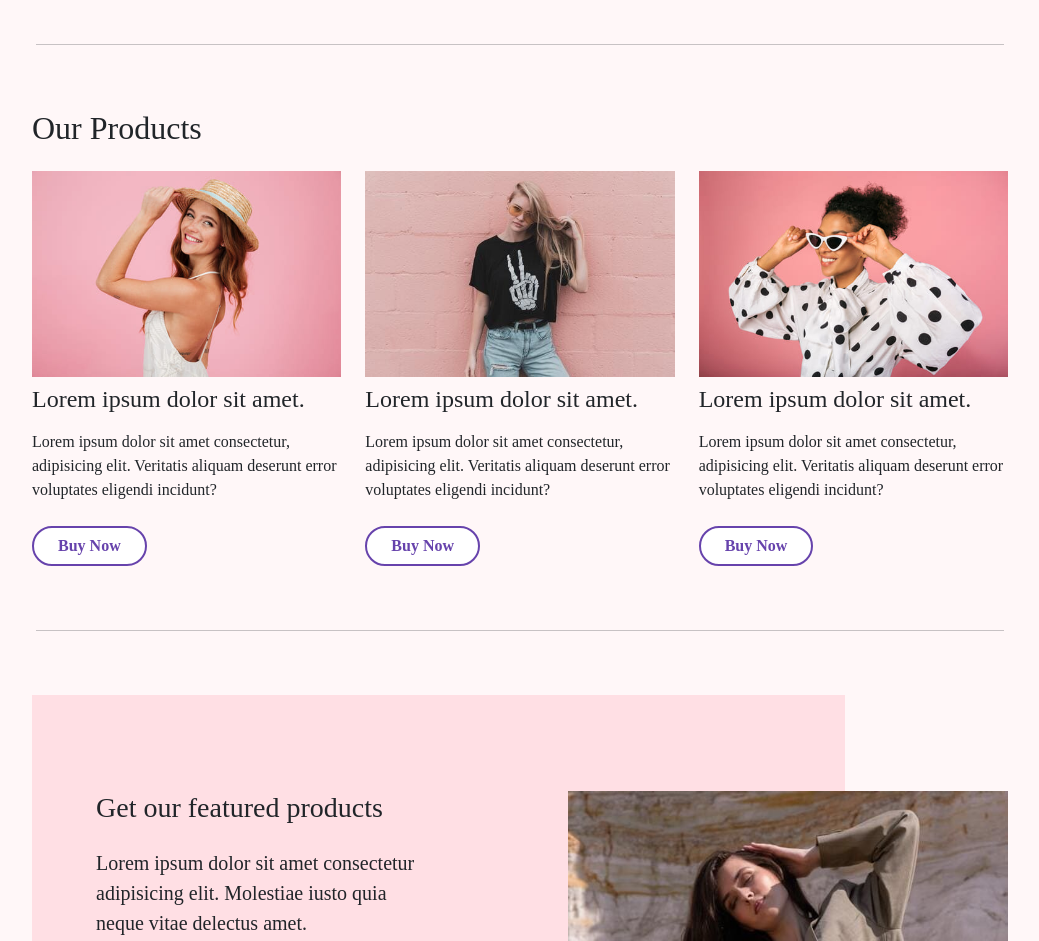
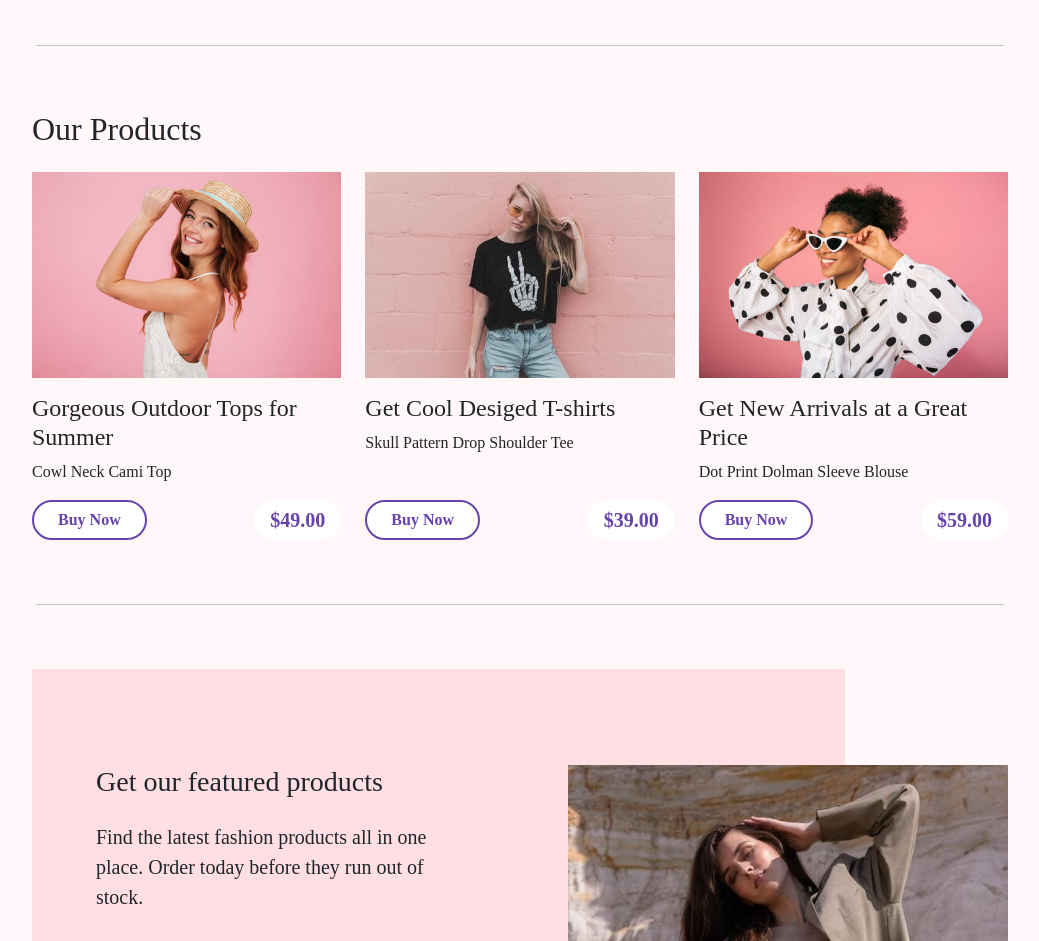
Before and after one commit to GHSoyad/ecommerce-page, a plain HTML site: page index.html in a window 1280 px wide. Shown: the part 1046-1987 px from the top of the page, without its empty margins (120-1159 px from the left). Drawn offline with nearby package versions, Linux system fonts and the light colour scheme; a web font is replaced by a local one.

Commit message:
Updated products section

```diff
--- a/index.html
+++ b/index.html
@@ -7,9 +7,13 @@
     <meta name="viewport" content="width=device-width, initial-scale=1.0">
     <title>Women Fashion Page</title>
     <link rel="shortcut icon" href="images/site-logo/site-favicon.png" type="image/x-icon">
-    <link rel="stylesheet" href="styles.css">
+
+    <!-- Bootstrap CSS -->
     <link href="https://cdn.jsdelivr.net/npm/bootstrap@5.2.0/dist/css/bootstrap.min.css" rel="stylesheet"
         integrity="sha384-gH2yIJqKdNHPEq0n4Mqa/HGKIhSkIHeL5AyhkYV8i59U5AR6csBvApHHNl/vI1Bx" crossorigin="anonymous">
+
+    <!-- Custom CSS -->
+    <link rel="stylesheet" href="styles.css">
 </head>
 
 <body>
@@ -19,7 +23,7 @@
             <div class="container-lg px-2 px-md-5">
                 <div class="container-fluid justify-content-end w-25 m-0 p-0">
                     <a class="navbar-brand m-0 p-0" href="#"><img class="img-fluid site-logo"
-                            src="images/site-logo/site-favicon.png" alt=""></a>
+                            src="images/site-logo/site-logo.png" alt=""></a>
                 </div>
                 <button class="navbar-toggler" type="button" data-bs-toggle="collapse" data-bs-target="#navbarNav"
                     aria-controls="navbarNav" aria-expanded="false" aria-label="Toggle navigation">
@@ -52,7 +56,7 @@
     <main class="px-2 px-md-5 px-lg-0">
 
         <!-- Hero section -->
-        <section class="container-fluid pb-3 fs-5">
+        <section class="container pb-3 fs-5">
             <div class="row justify-content-between align-items-center">
                 <div
                     class="col-12 col-sm-8 mx-auto col-md-6 d-flex flex-column justify-content-center align-items-center align-items-md-start text-center text-md-start">
@@ -69,7 +73,7 @@
         <hr class="mx-3 mt-md-5">
 
         <!-- About us section -->
-        <section id="about-us" class="container-fluid pt-md-5 pb-3 fs-5">
+        <section id="about-us" class="container pt-md-5 pb-3 fs-5">
             <div class="d-flex flex-column align-items-center align-items-md-start gap-2 text-center text-md-start">
                 <h2>Who we are</h2>
                 <p class="px-3 px-sm-5 px-md-0 mb-0">The beauty of fashion should be available to everyone, and we are a
@@ -83,51 +87,68 @@
         <hr class="mx-3 mt-md-5">
 
         <!-- Products section -->
-        <section id="products" class="container-fluid pt-md-5 pb-3">
+        <section id="products" class="container pt-md-5 pb-3">
             <h2 class="text-center text-md-start">Our Products</h2>
-            <div class="row">
-                <div
-                    class="col-12 col-sm-10 mx-auto col-md-4 d-flex flex-column align-items-center align-items-md-start gap-2 text-center text-md-start">
-                    <div><img src="images/products/product-2.jpg" alt="" class="img-fluid mt-3"></div>
-                    <h4>Lorem ipsum dolor sit amet.</h4>
-                    <p class="px-3 px-sm-5 px-md-0">Lorem ipsum dolor sit amet consectetur, adipisicing elit. Veritatis
-                        aliquam deserunt error
-                        voluptates eligendi incidunt?</p>
-                    <a href="" class="btn btn-outline-success rounded-pill px-4 mb-3 mb-md-0">Buy Now</a>
+            <div class="row row-cols-1 row-cols-md-3 g-4">
+                <div class="col">
+                    <div
+                        class="d-flex flex-column justify-content-between align-items-center align-items-md-start text-center text-md-start h-100">
+                        <div>
+                            <img src="images/products/product-2.jpg" alt="" class="img-fluid my-3">
+                            <h4>Gorgeous Outdoor Tops for Summer</h4>
+                            <p>Cowl Neck Cami Top</p>
+                        </div>
+                        <div class="d-flex align-items-center justify-content-between w-100">
+                            <a href="" class="btn btn-outline-success rounded-pill px-4 justify-bottom">Buy
+                                Now</a>
+                            <span class="fs-5 fw-bold py-1 px-3 clr-primary bg-white rounded-pill">$49.00</span>
+                        </div>
+                    </div>
                 </div>
-                <div
-                    class="col-12 col-sm-10 mx-auto col-md-4 d-flex flex-column align-items-center align-items-md-start gap-2 text-center text-md-start">
-                    <div><img src="images/products/product-1.jpg" alt="" class="img-fluid mt-3"></div>
-                    <h4>Lorem ipsum dolor sit amet.</h4>
-                    <p class="px-3 px-sm-5 px-md-0">Lorem ipsum dolor sit amet consectetur, adipisicing elit. Veritatis
-                        aliquam deserunt error
-                        voluptates eligendi incidunt?</p>
-                    <a href="" class="btn btn-outline-success rounded-pill px-4 mb-3 mb-md-0">Buy Now</a>
+                <div class="col">
+                    <div
+                        class="d-flex flex-column justify-content-between align-items-center align-items-md-start text-center text-md-start h-100">
+                        <div>
+                            <img src="images/products/product-1.jpg" alt="" class="img-fluid my-3">
+                            <h4>Get Cool Desiged T-shirts</h4>
+                            <p>Skull Pattern Drop Shoulder Tee</p>
+                        </div>
+                        <div class="d-flex align-items-center justify-content-between w-100">
+                            <a href="" class="btn btn-outline-success rounded-pill px-4 justify-bottom">Buy
+                                Now</a>
+                            <span class="fs-5 fw-bold py-1 px-3 clr-primary bg-white rounded-pill">$39.00</span>
+                        </div>
+                    </div>
                 </div>
-                <div
-                    class="col-12 col-sm-10 mx-auto col-md-4 d-flex flex-column align-items-center align-items-md-start gap-2 text-center text-md-start">
-                    <div><img src="images/products/product-3.jpg" alt="" class="img-fluid mt-3"></div>
-                    <h4>Lorem ipsum dolor sit amet.</h4>
-                    <p class="px-3 px-sm-5 px-md-0">Lorem ipsum dolor sit amet consectetur, adipisicing elit. Veritatis
-                        aliquam deserunt error
-                        voluptates eligendi incidunt?</p>
-                    <a href="" class="btn btn-outline-success rounded-pill px-4 mb-3 mb-md-0">Buy Now</a>
+                <div class="col">
+                    <div
+                        class="d-flex flex-column justify-content-between align-items-center align-items-md-start text-center text-md-start h-100">
+                        <div>
+                            <img src="images/products/product-3.jpg" alt="" class="img-fluid my-3">
+                            <h4>Get New Arrivals at a Great Price</h4>
+                            <p>Dot Print Dolman Sleeve Blouse </p>
+                        </div>
+                        <div class="d-flex align-items-center justify-content-between w-100">
+                            <a href="" class="btn btn-outline-success rounded-pill px-4 justify-bottom">Buy
+                                Now</a>
+                            <span class="fs-5 fw-bold py-1 px-3 clr-primary bg-white rounded-pill">$59.00</span>
+                        </div>
+                    </div>
                 </div>
+            </div>
             </div>
         </section>
         <hr class="mx-3 mt-md-5">
 
         <!-- Featured product section -->
-        <section id="featured" class="container-fluid pt-md-5 pb-3 fs-5">
+        <section id="featured" class="container pt-md-5 pb-3 fs-5">
             <div class="container-fluid position-relative px-0">
                 <div class="col-12 col-md-10 px-md-5 py-md-5 mb-md-5 position-absolute top-0 left-0">
                     <div
                         class="w-50 pt-5 pb-3 px-4 px-md-0 ps-md-3 py-md-5 d-flex flex-column align-items-center align-items-md-start gap-3 text-center text-md-start mx-auto mx-md-0 feature-detail">
                         <h3>Get our featured products</h3>
-                        <p>Lorem ipsum dolor sit amet consectetur adipisicing elit. Molestiae iusto
-                            quia
-                            neque vitae
-                            delectus amet.</p>
+                        <p>Find the latest fashion products all in one place. Order today before they run out of stock.
+                        </p>
                         <hr class="w-100 border-bottom border-top-0 border-dark border-2 my-0 my-md-3">
                         <a href="" class="btn rounded-pill px-4 mb-3 mb-md-0">Get Now</a>
                     </div>
--- a/styles.css
+++ b/styles.css
@@ -6,7 +6,7 @@ body {
 }
 
 .site-logo {
-    width: 80px;
+    min-width: 280px;
 }
 
 nav>div.container-lg,
@@ -18,7 +18,8 @@ main {
     margin: 60px auto;
 }
 
-a.nav-link {
+a.nav-link,
+.clr-primary {
     color: #6743AC;
 }
 
```
Also changed, not shown: images/site-logo/site-favicon.png, 1 other file.
